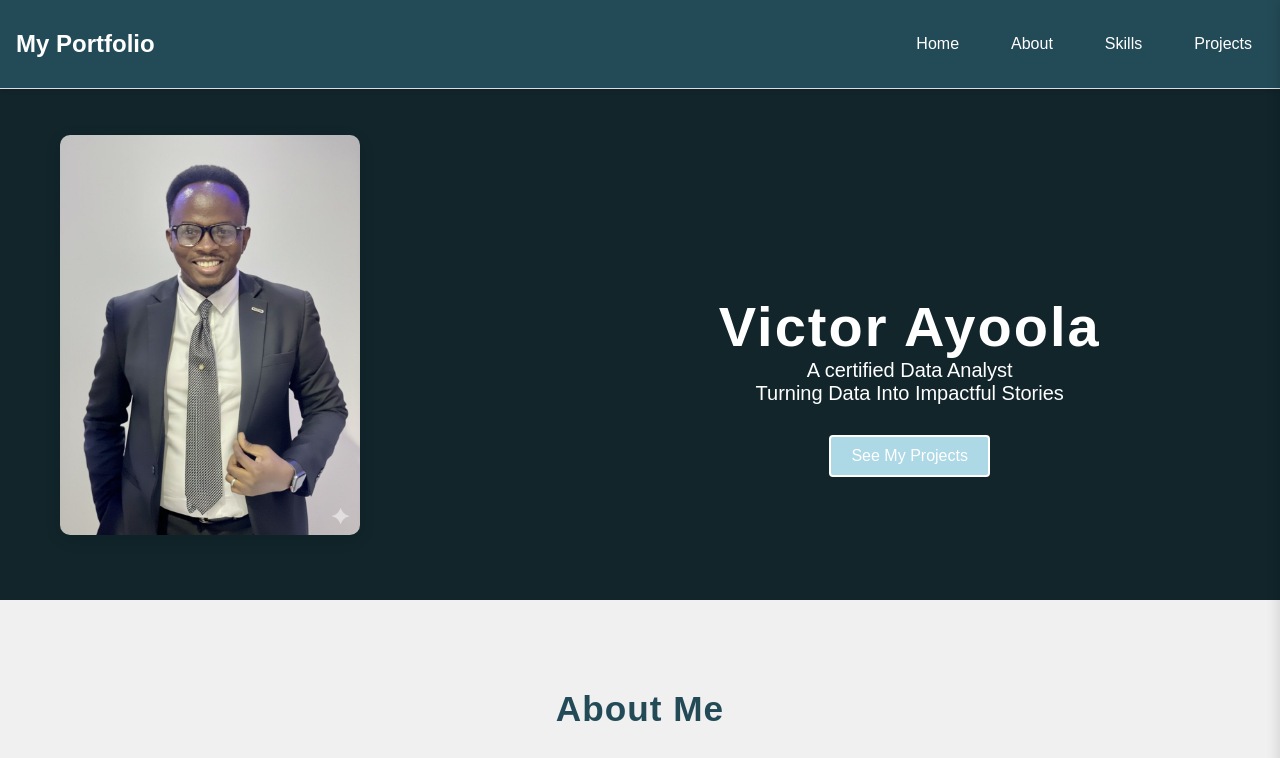
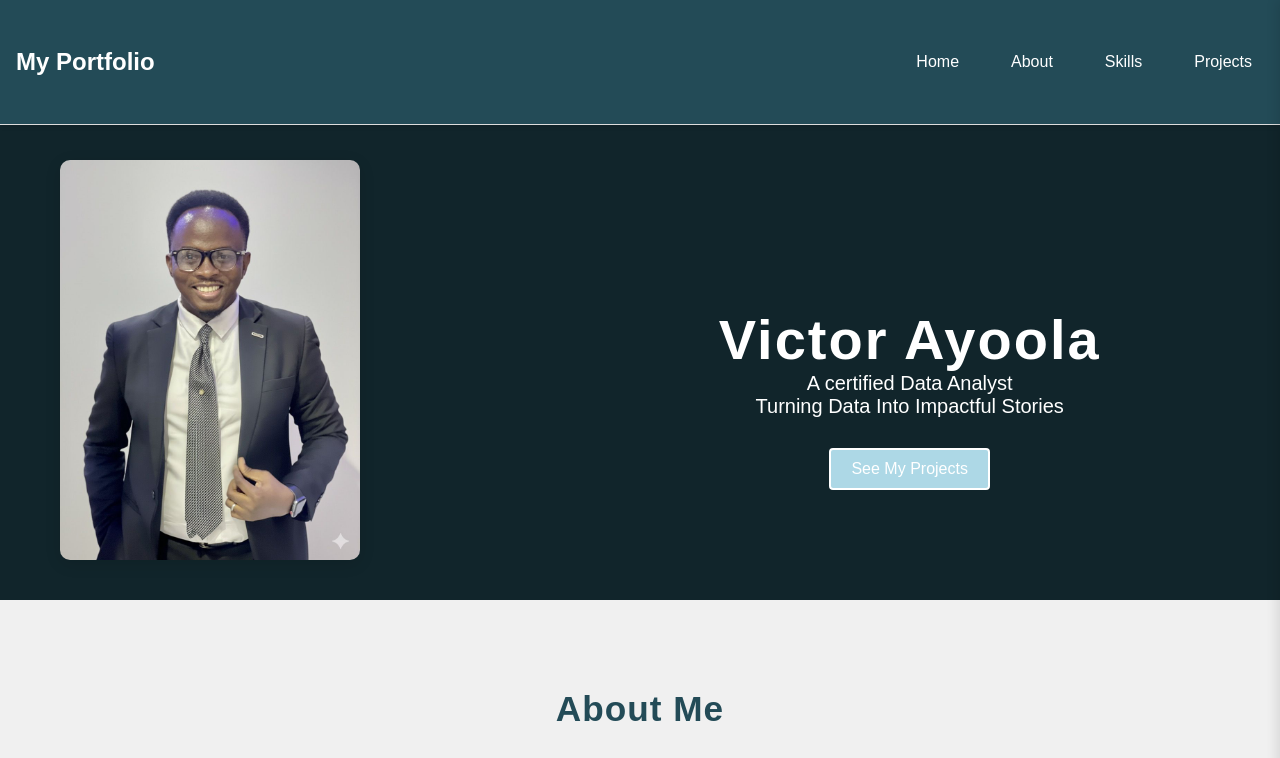
Before and after one commit to ManueltMan/VictorAyoola-portfolio, a plain HTML site: page index.html in a window 1280 px wide. Shown: the top 758 px of the page. Drawn offline with Linux system fonts and the light colour scheme.

Commit message:
Add files via upload

```diff
--- a/index.html
+++ b/index.html
@@ -8,7 +8,7 @@
 </head>
 <body>
     <nav class="navbar">
-        <div class="logo"><h1>My Portfolio</h1></div>
+        <div class="logo"><a href="#"><h1>My Portfolio</h1></a></div>
         <button class="sidebar-toggle" aria-label="Open menu">
             <span></span><span></span><span></span>
         </button>
--- a/style.css
+++ b/style.css
@@ -274,7 +274,7 @@ section > h2,
 .hero-content img{
     border-radius: 10px;
     box-shadow: 0 4px 16px rgba(0,0,0,0.12);
-    margin-top: 25px;
+    margin-top: 50px;
     height: 400px;
 
 }
```
